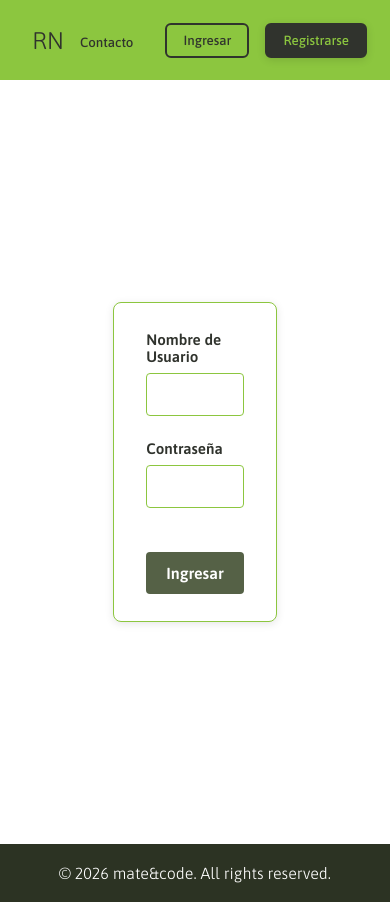
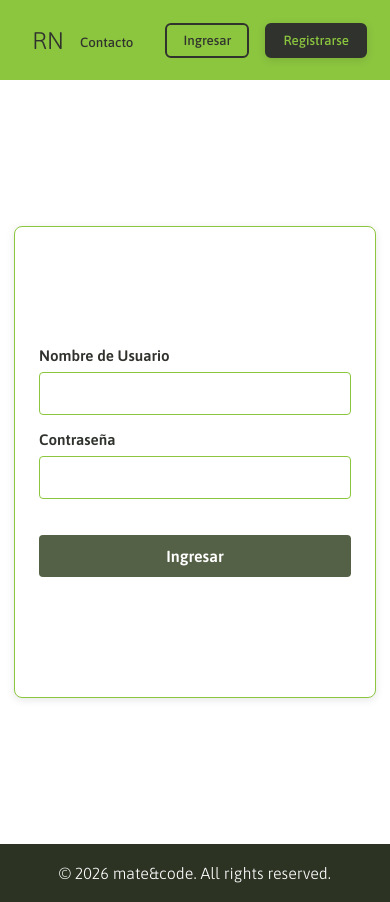
Before and after one commit to PabloGalindoRoldan/mate-code, a React (Vite) app in the folder matecode/frontend/: page /mate-code/login in a window 390 px wide. Built offline with nearby package versions, Linux system fonts and the light colour scheme.

Commit message:
Agregada vista login

```diff
--- a/matecode/frontend/src/components/views/LoginView.css
+++ b/matecode/frontend/src/components/views/LoginView.css
@@ -14,7 +14,7 @@
 
 .loginForm {
     width: 25vw;
-    height: 30vh;
+    min-height: 30vh;
     display: flex;
     flex-direction: column;
     justify-content: center;
@@ -71,3 +71,20 @@
 .loginForm button:hover {
     background-color: var(--gris2);
 }
+
+@media (max-width: 768px) {
+    .loginForm {
+        width: 80vw;
+        height: auto;
+        min-height: 50vh;
+        max-width: 100%;
+    }
+}
+
+@media (max-width: 480px) {
+    .loginForm {
+        width: 80vw;
+        padding: 1.5rem;
+        gap: 1rem;
+    }
+}
```
